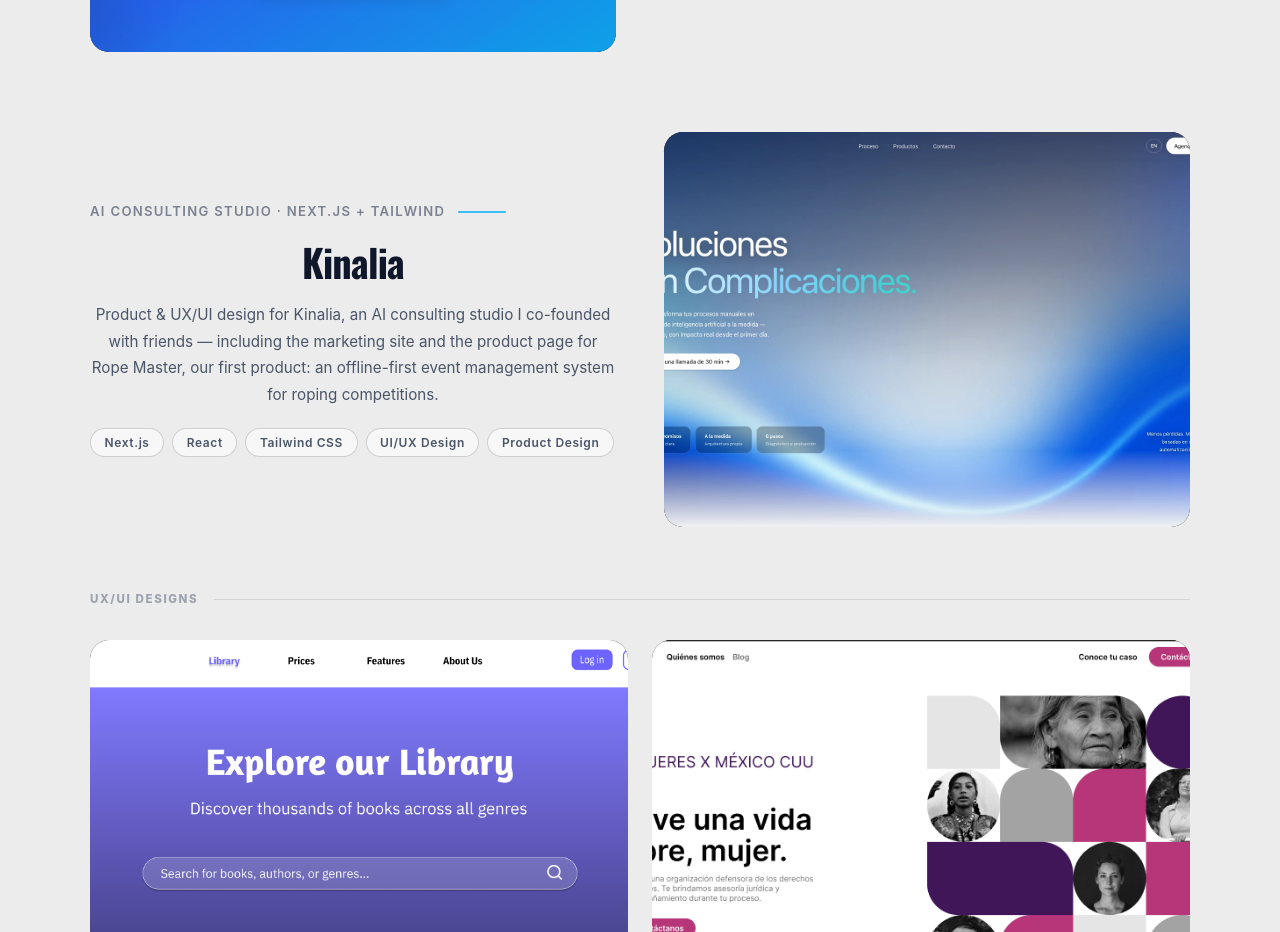
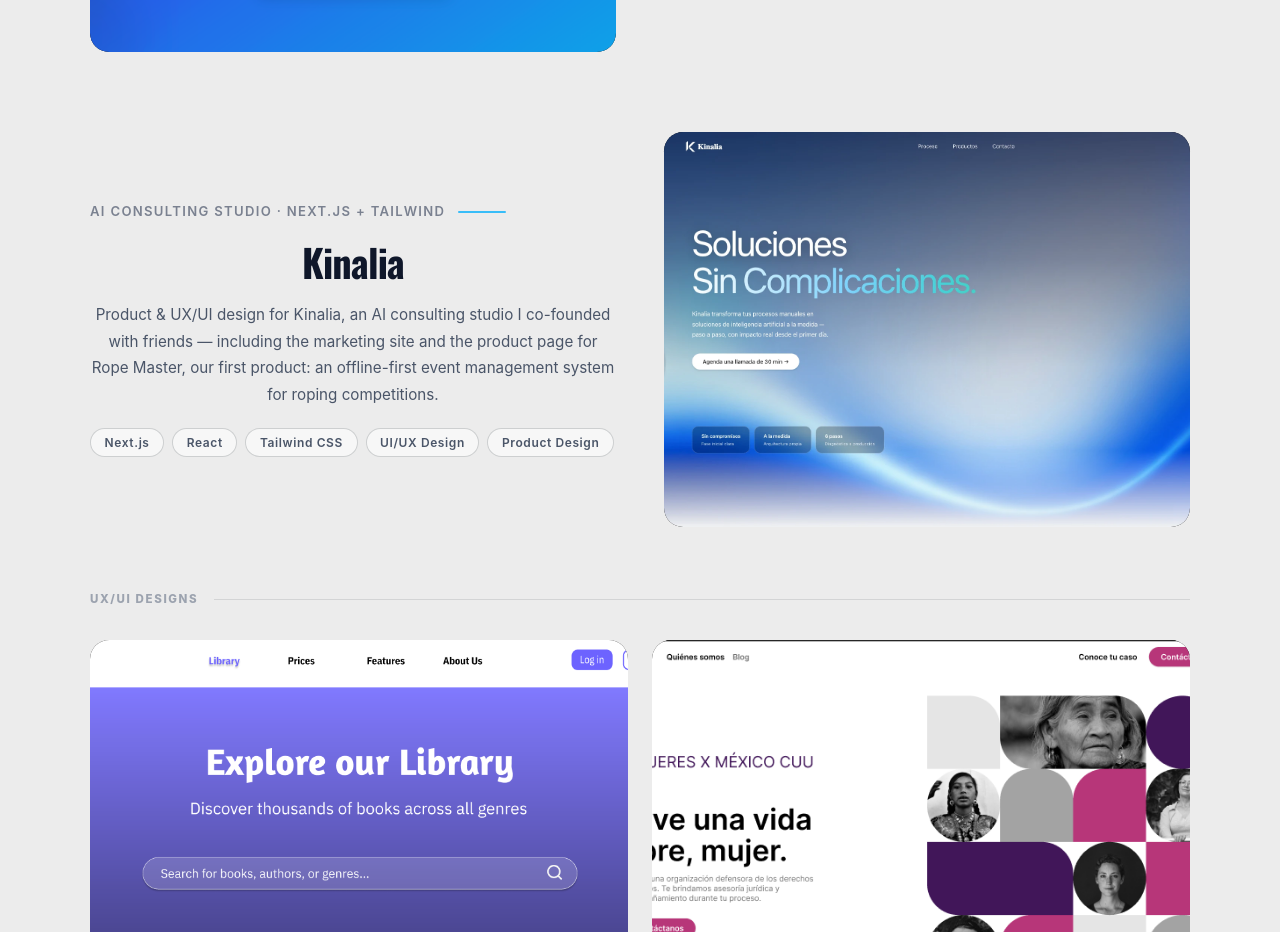
Before and after one commit to AnaEstrada-05/PersonalWebsite, a React app in the folder personal_website/: page / in a window 1280 px wide. Shown: the part 2700-3632 px from the top of the page. Built offline with nearby package versions, Linux system fonts and the light colour scheme; the HTML template or start-up script is replaced by a standard one.

Commit message:
Fix Kinalia screenshot crop on project card
Source screenshot is wider than the 4:3 card ratio, so the default
center crop cut off the logo and part of the headline on both sides.
Anchor to top-left instead so the important content stays visible.

```diff
--- a/personal_website/src/components/projects/projects.jsx
+++ b/personal_website/src/components/projects/projects.jsx
@@ -25,6 +25,13 @@
   "06": imgEmprendemos,
   "07": imgHemara,
   "08": imgKinalia,
+};
+
+// Some screenshots are wider than the 4:3 card ratio, so the default
+// center crop cuts off important content (e.g. logo/headline) on both
+// sides. Override object-position per project index when needed.
+const projectImagePosition = {
+  "08": "left top",
 };
 
 // ── Placeholder shapes per project index ──────────────────
@@ -73,7 +80,12 @@
         style={{ background: image ? "#000" : project.gradient }}
       >
         {image ? (
-          <img src={image} alt={project.title} className="projectScreenshot" />
+          <img
+            src={image}
+            alt={project.title}
+            className="projectScreenshot"
+            style={projectImagePosition[project.index] ? { objectPosition: projectImagePosition[project.index] } : undefined}
+          />
         ) : (
           <>
             <div className="projectNoise" />
```
